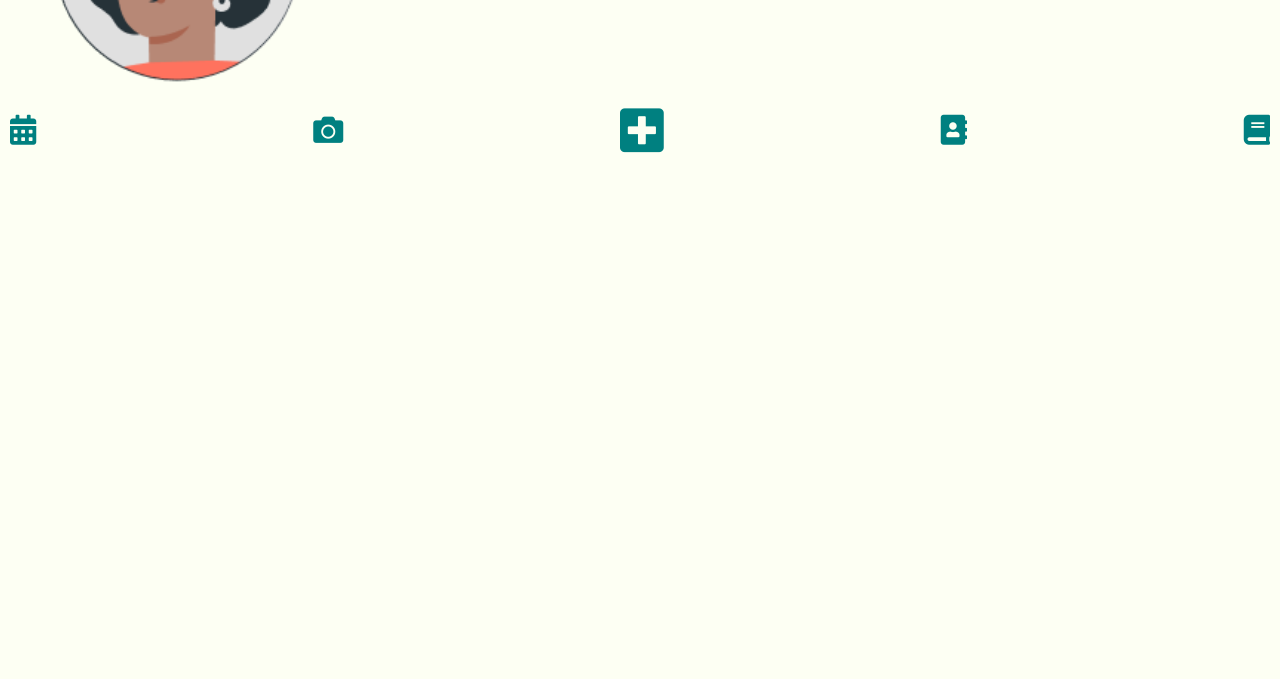
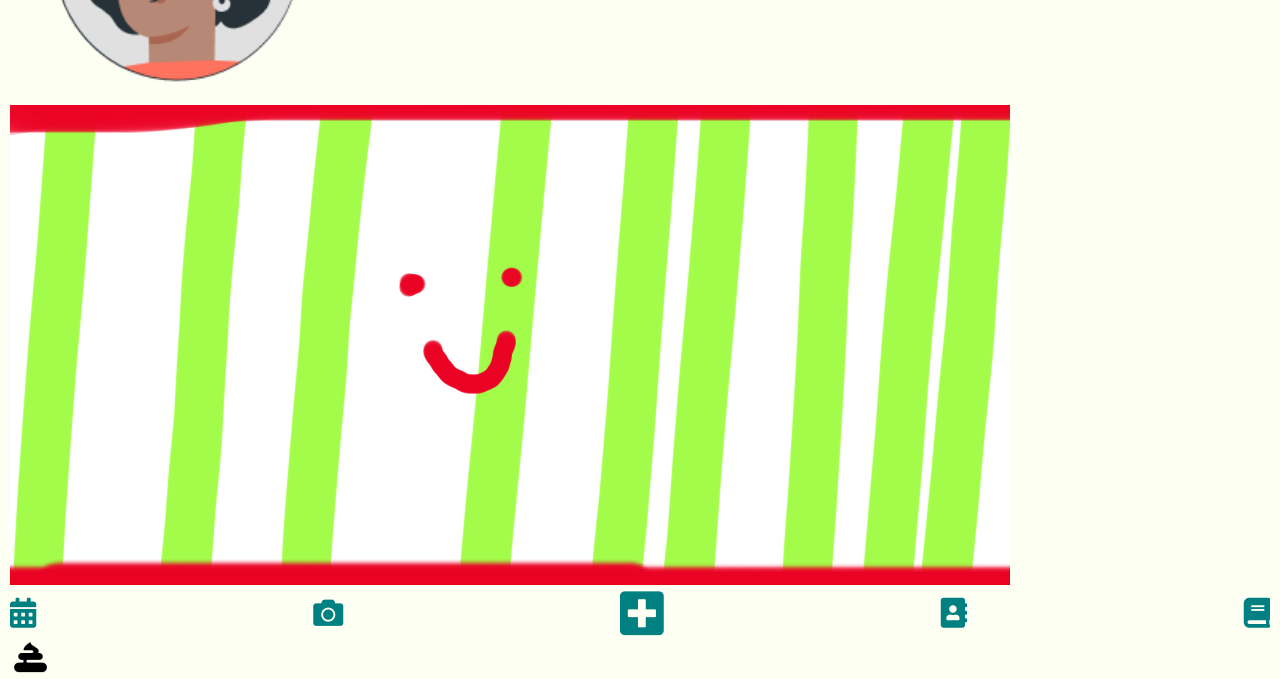
Before and after one commit to SLP-ts/KendDinPlante_styleguides_sass, a plain HTML site: page mygarden_screen.html in a window 1280 px wide. Shown: the part 200-879 px from the top of the page. Before the commit the page ends 800 px from the top, so only its background shows below. Drawn offline with nearby package versions, Linux system fonts and the light colour scheme; a web font is replaced by a local one.

Commit message:
Scrollable image

```diff
--- a/mygarden_screen.html
+++ b/mygarden_screen.html
@@ -19,6 +19,10 @@
   <h2 class="title">My Garden</h2>
 </section>
 
+<section class="scrolling-wrapper">
+  <img src="assets/scrolltest.png">
+</section>
+
 <nav class="menu">
         <a href=""><i class="fas fa-calendar-alt"></i></a>
         <a href=""><i class="fas fa-camera"></i></a>
@@ -27,5 +31,8 @@
         <a href=""><i class="fas fa-book"></i></a>
 
       </nav>
+
+<img class="mygarden__image" draggable="true" src="assets/Poo.png">
+
 </body>
 </html>
--- a/styles/modules/index.scss
+++ b/styles/modules/index.scss
@@ -20,3 +20,4 @@
 @forward 'calendarevent.scss';
 @forward 'flower_API.scss';
 @forward 'splashscreen.scss';
+@forward 'mygarden.scss';
--- /dev/null
+++ b/styles/modules/mygarden.scss
@@ -0,0 +1,10 @@
+.mygarden__image {
+    cursor: move;
+    position: absolute;
+}
+
+.scrolling-wrapper {
+    overflow-x: scroll;
+    overflow-y: hidden;
+    white-space: nowrap;
+  }
```
Also changed, not shown: styles/modules/splashscreen.scss (+1 -7 lines), assets/scrolltest.png (added), styles/modules/mygarden.css (added), styles/style.css, 2 other files.
